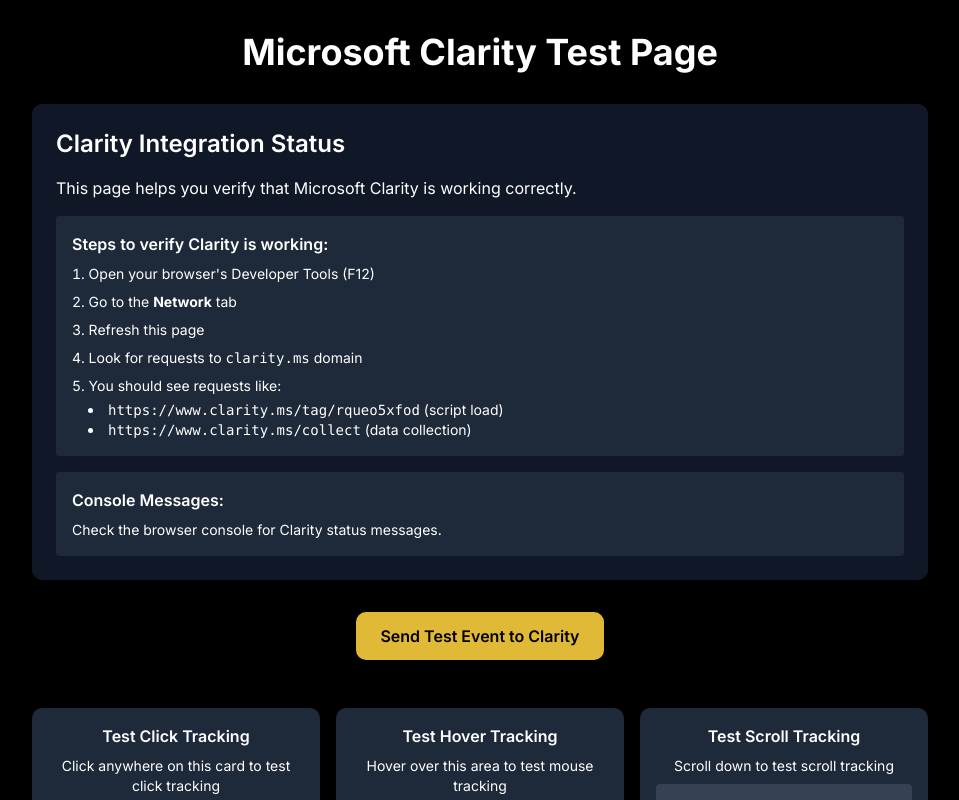
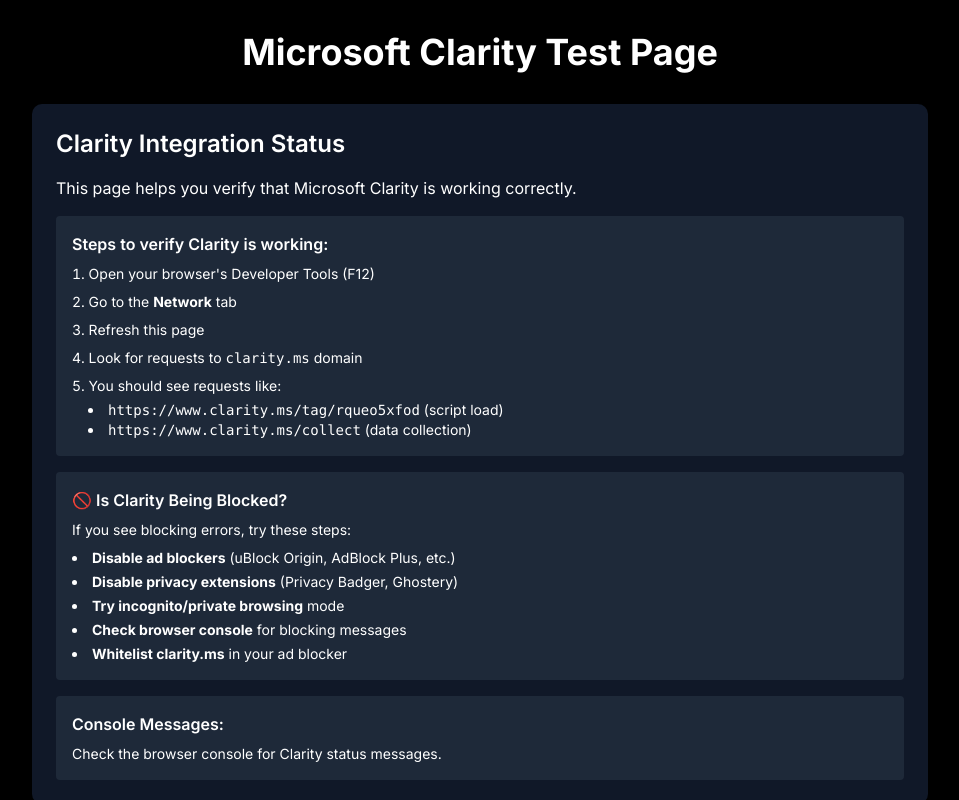
Before and after one commit to Mohdjariullah/TrainerJWC, a Next.js app: page /clarity-test in a window 1280 px wide. Shown: the whole page, without its empty margins (160-1119 px from the left). Built offline with nearby package versions, Linux system fonts and the light colour scheme.

Commit message:
clarity test blocker pt 1

```diff
--- a/app/clarity-test/page.tsx
+++ b/app/clarity-test/page.tsx
@@ -10,8 +10,7 @@
   }
 }
 
-export default function ClarityTestPage() {
-  useEffect(() => {
+export default function ClarityTestPage() {  useEffect(() => {
     // Check if Clarity is loaded
     const checkClarity = () => {
       if (typeof window !== 'undefined' && window.clarity) {
@@ -27,12 +26,27 @@
         }
       } else {
         console.log('⏳ Clarity not yet loaded, checking again...');
+
+        // Check if script was blocked
+        const clarityScript = document.querySelector('script[src*="clarity.ms"]');
+        if (!clarityScript) {
+          console.warn('🚫 Clarity script not found - might be blocked by ad blocker');
+        }
+
         setTimeout(checkClarity, 500);
       }
     };
 
     // Start checking after a short delay
     setTimeout(checkClarity, 1000);
+
+    // Also check for blocking after 10 seconds
+    setTimeout(() => {
+      if (typeof window !== 'undefined' && !window.clarity) {
+        console.error('🚫 Microsoft Clarity failed to load after 10 seconds - likely blocked');
+        console.log('Common causes: Ad blockers, privacy extensions, corporate firewalls');
+      }
+    }, 10000);
   }, []);
 
   const handleTestClick = () => {
@@ -75,6 +89,17 @@
                   </ul>
                 </li>
               </ol>
+            </div>
+              <div className="bg-gray-800 p-4 rounded">
+              <h3 className="font-semibold mb-2">🚫 Is Clarity Being Blocked?</h3>
+              <p className="text-sm mb-2">If you see blocking errors, try these steps:</p>
+              <ul className="list-disc list-inside text-sm space-y-1">
+                <li><strong>Disable ad blockers</strong> (uBlock Origin, AdBlock Plus, etc.)</li>
+                <li><strong>Disable privacy extensions</strong> (Privacy Badger, Ghostery)</li>
+                <li><strong>Try incognito/private browsing</strong> mode</li>
+                <li><strong>Check browser console</strong> for blocking messages</li>
+                <li><strong>Whitelist clarity.ms</strong> in your ad blocker</li>
+              </ul>
             </div>
 
             <div className="bg-gray-800 p-4 rounded">
--- a/app/layout.tsx
+++ b/app/layout.tsx
@@ -31,11 +31,22 @@
   return (
     <html lang="en" className="bg-black">      <head>
         <script type="text/javascript">{`
-          (function(c,l,a,r,i,t,y){
-            c[a]=c[a]||function(){(c[a].q=c[a].q||[]).push(arguments)};
-            t=l.createElement(r);t.async=1;t.src="https://www.clarity.ms/tag/"+i;
-            y=l.getElementsByTagName(r)[0];y.parentNode.insertBefore(t,y);
-          })(window, document, "clarity", "script", "rqueo5xfod");
+          (function() {
+            try {
+              (function(c,l,a,r,i,t,y){
+                c[a]=c[a]||function(){(c[a].q=c[a].q||[]).push(arguments)};
+                t=l.createElement(r);t.async=1;t.src="https://www.clarity.ms/tag/"+i;
+                y=l.getElementsByTagName(r)[0];
+                if (y && y.parentNode) {
+                  y.parentNode.insertBefore(t,y);
+                } else {
+                  l.head.appendChild(t);
+                }
+              })(window, document, "clarity", "script", "rqueo5xfod");
+            } catch (e) {
+              console.warn('Microsoft Clarity blocked or failed to load:', e);
+            }
+          })();
         `}</script>
         <style>{`
           body {
```
